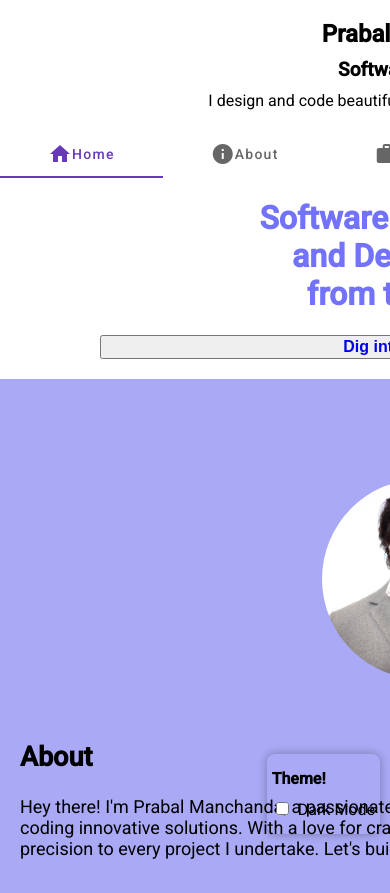
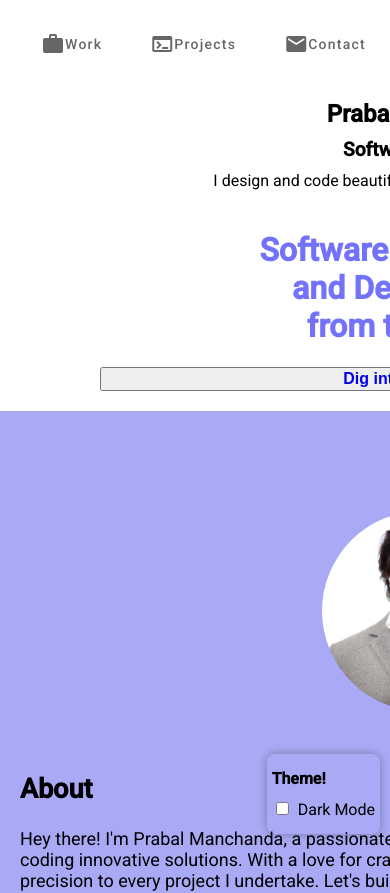
Before and after one commit to Prabal31/My-Portfolio, an Angular app: page / in a window 390 px wide. Shown: the top 893 px of the page. Built offline with nearby package versions, Linux system fonts and the light colour scheme.

Commit message:
made the header fixed in diferrent divices

```diff
--- a/src/app/header/header.component.css
+++ b/src/app/header/header.component.css
@@ -13,16 +13,15 @@
     width: 100vw;
     font-family: Arial, sans-serif;
     color: #ffffff;
+    padding-top: 60px; /* Adjust padding for space below fixed header */
 }
 
 .header-container {
     display: flex;
-    padding-top: 10px;
     flex-direction: column;
 }
 
 #intro-section h1 {
-    padding-top: 10px;
     padding-left: 10px;
     font-size: 2em;
     margin: 0;
@@ -30,7 +29,7 @@
 
 #project-header {
     position: fixed;
-    top: 40px;
+    top: 20px;
     right: 20px;
     text-align: right;
 }
@@ -51,14 +50,7 @@
 @media only screen and (max-width: 600px) {
     #intro-section {
         text-align: center;
-    }
-
-    .header-container {
-        align-items: center;
-    }
-
-    #intro-section h1, #intro-section h2, #intro-section p {
-        padding-left: 0;
+        padding-top: 100px; /* Adjust padding for space below fixed header */
     }
 
     #intro-section h1 {
@@ -74,10 +66,10 @@
     }
 
     #project-header {
-        position: relative;
-        text-align: center;
+        position: fixed;
         top: 20px;
         right: 0;
+        text-align: center;
     }
 }
 
@@ -96,7 +88,7 @@
 
     #project-header {
         position: fixed;
-        top: 40px;
+        top: 20px;
         right: 20px;
         text-align: right;
     }
```
